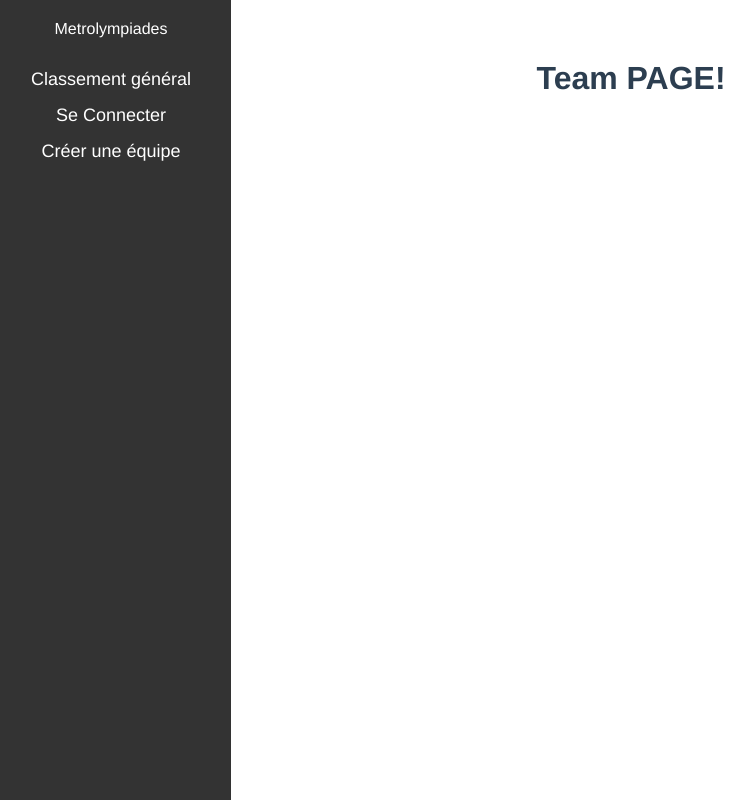
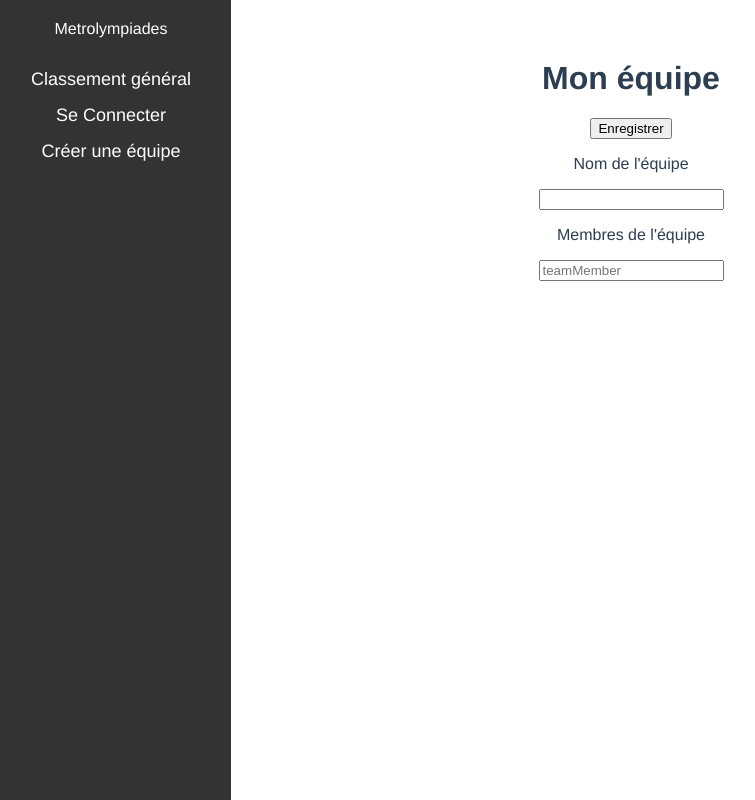
Before and after one commit to KytMj/Metrolympiades, a Vue app: page /team in a window 1280 px wide. Shown: the whole page, without its empty margins (9-764 px from the left). Built offline with nearby package versions, Linux system fonts and the light colour scheme; no server answers.

Commit message:
beginning because I have to sleep too

```diff
--- a/src/pages/LoginPage.vue
+++ b/src/pages/LoginPage.vue
@@ -9,7 +9,7 @@
     const password = ref("");
 
     const boolean = computed(() => {
-    return !!email.value.trim() && !!password.value.trim();
+      return !!email.value.trim() && !!password.value.trim();
     });
 
     const isLoading = ref(false);
--- a/src/pages/TeamPage.vue
+++ b/src/pages/TeamPage.vue
@@ -1,5 +1,56 @@
+<script setup>
+import { ref } from "vue";
+
+const user = JSON.parse(localStorage.getItem("user"));
+
+const teamName = ref(null);
+
+if (user !== null && user !== undefined) {
+  teamName.value = user.team.name;
+}
+
+const teamData = ref(null);
+
+fetch("http://localhost:3000/teams/me", {
+    method: "GET",
+    headers: {
+    "Authorization":  "Bearer jwt_token"
+    },
+})
+.then((response) => response.json())
+.then((data) => {
+    console.log(data);
+    teamData.value = data;
+});
+
+</script>
+
 <template>
-    <h1>
-        Team PAGE!
-    </h1>
+  <div>
+    <h1> Mon équipe </h1>
+    <button>Enregistrer</button>
+  </div>
+
+  <div class="container">
+      <form class="card" @submit.prevent="">
+        <p>Nom de l'équipe</p>
+        <input
+        type="text"
+        id="teamName"
+        name="teamName"
+        :placeholder="teamName"
+        v-model="teamName"
+        required
+        />
+
+        <p>Membres de l'équipe</p>
+        <input
+        type="text"
+        id="teamMember"
+        name="teamMember"
+        placeholder="teamMember"
+        required
+        />
+      </form>
+  </div>
 </template>
```
